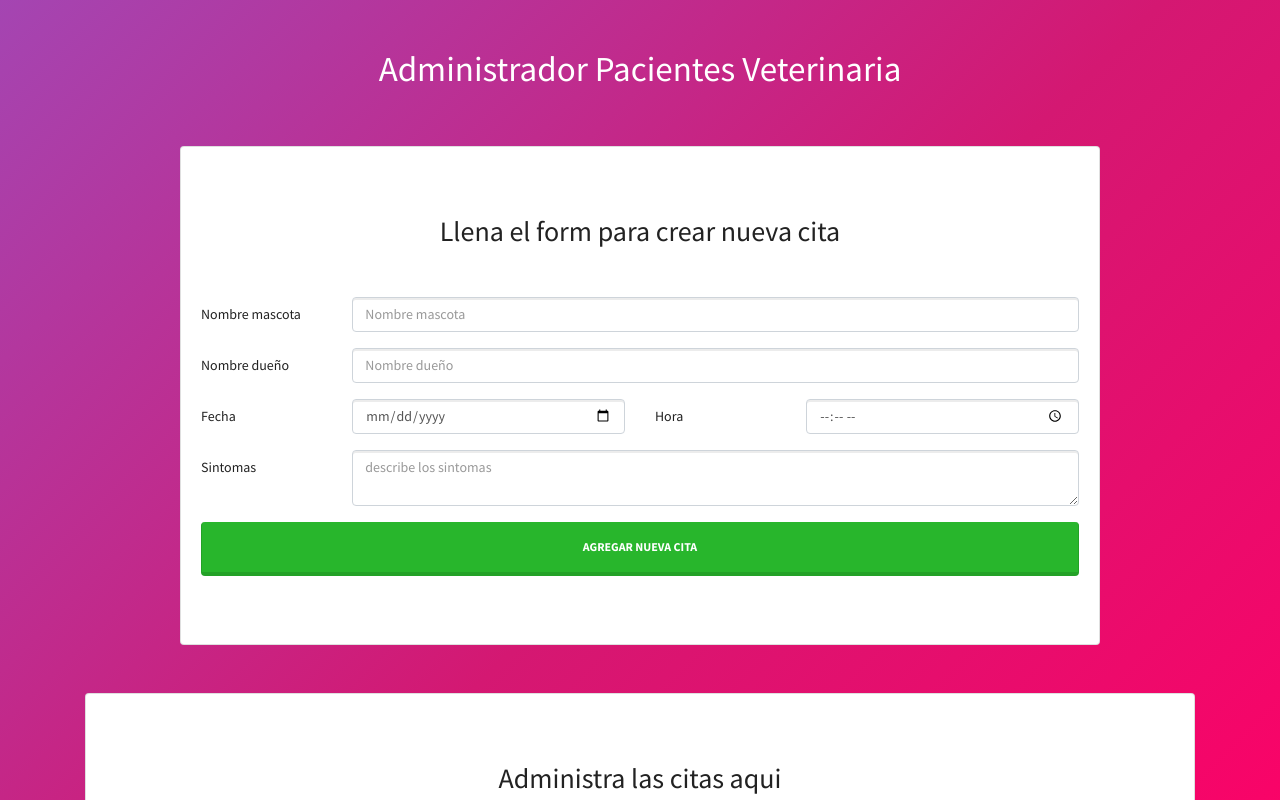
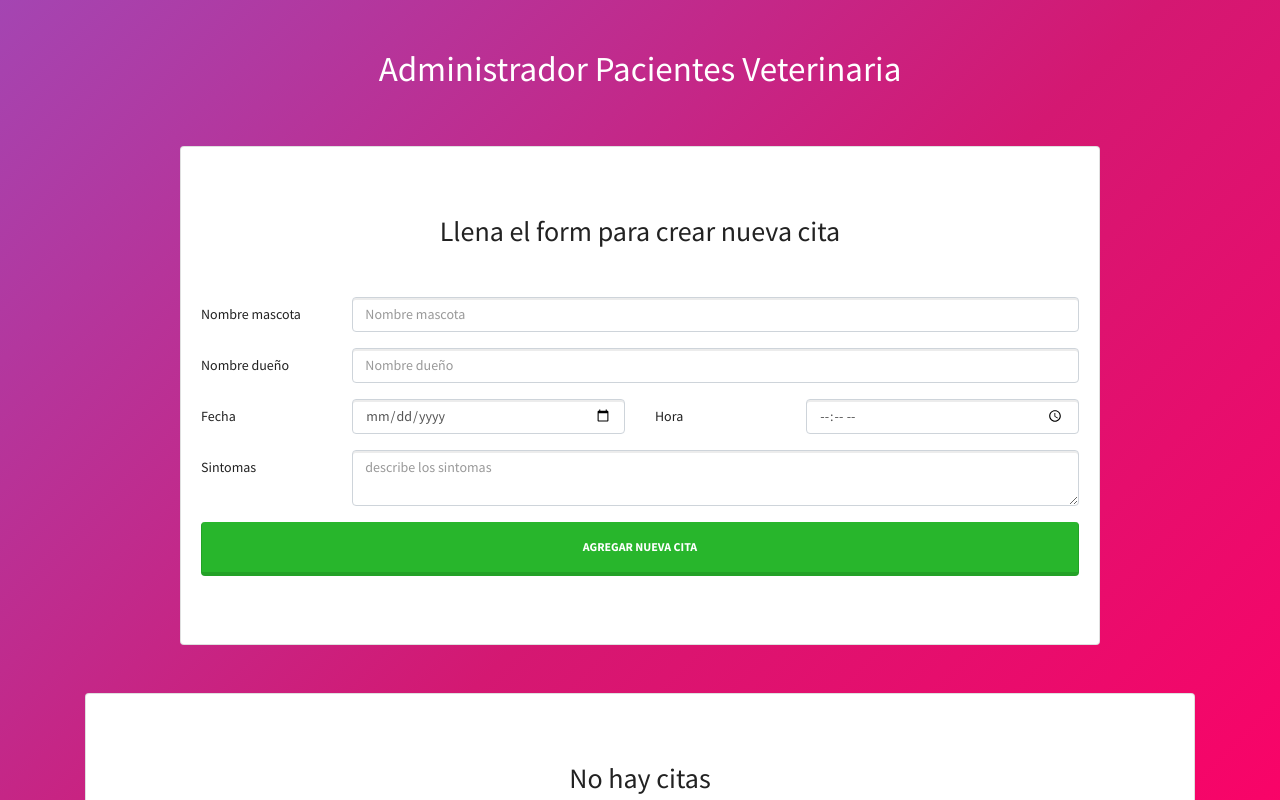
Before and after one commit to eacevedof/prj_reactjs3, a React (Create React App) app in the folder sec05_admin_pacientes/pacientesveterinaria/: page / in a window 1280 px wide. Shown: the top 800 px of the page. Built offline with nearby package versions, Linux system fonts and the light colour scheme.

Commit message:
sec05 15. Mostrando un mensaje condicionalmente

```diff
--- a/sec05_admin_pacientes/pacientesveterinaria/src/components/ListaCitas.js
+++ b/sec05_admin_pacientes/pacientesveterinaria/src/components/ListaCitas.js
@@ -3,11 +3,16 @@ import React from "react"
 import Cita from "./Cita"
 import PropTypes from "prop-types"
 
-const ListaCitas = ({citas, eliminarCita}) => (
+const ListaCitas = ({citas, eliminarCita}) =>{
+
+  //imprimir mensaje en base a si hay citas o no
+  const mensaje = Object.keys(citas).length === 0 ? 'No hay citas' : 'Administra citas'
+
+  return (
     <div className="card mt-2 py-5">
       <div className="card-body">
         <h2 className="card-title text-center">
-        Administra las citas aqui
+          {mensaje}
         </h2>
         <div className="lista-citas">
           {citas.map(cita => (
@@ -20,7 +25,9 @@ const ListaCitas = ({citas, eliminarCita}) => (
         </div>
       </div>
     </div>
-)
+  )//return
+
+}//ListaCitas
 
 ListaCitas.propTypes = {
   citas: PropTypes.array.isRequired,
```
Also changed, not shown: 1 other file (tests, documents, lock files or other folders). Lines whose indentation alone changed are shown as unchanged.
